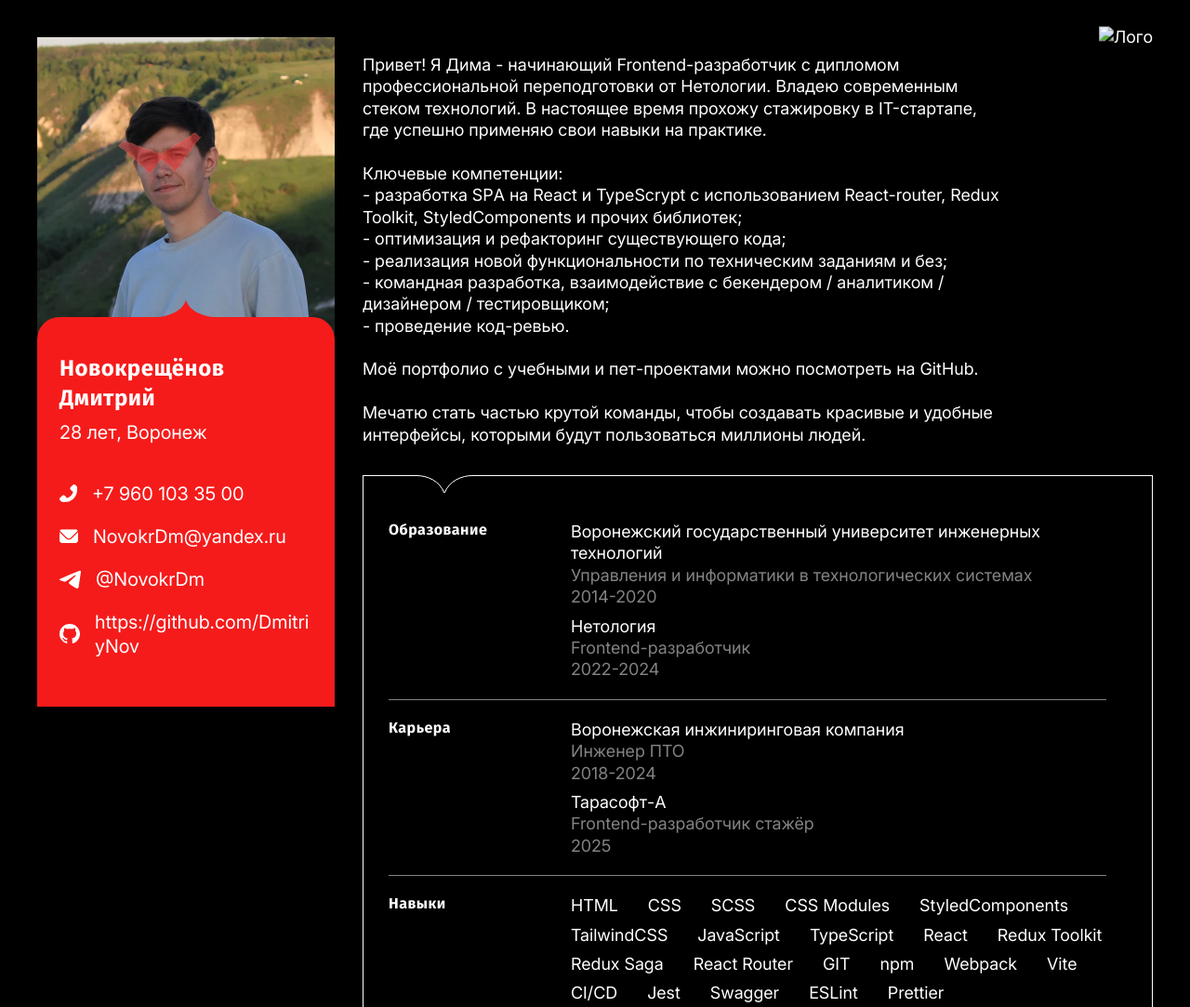
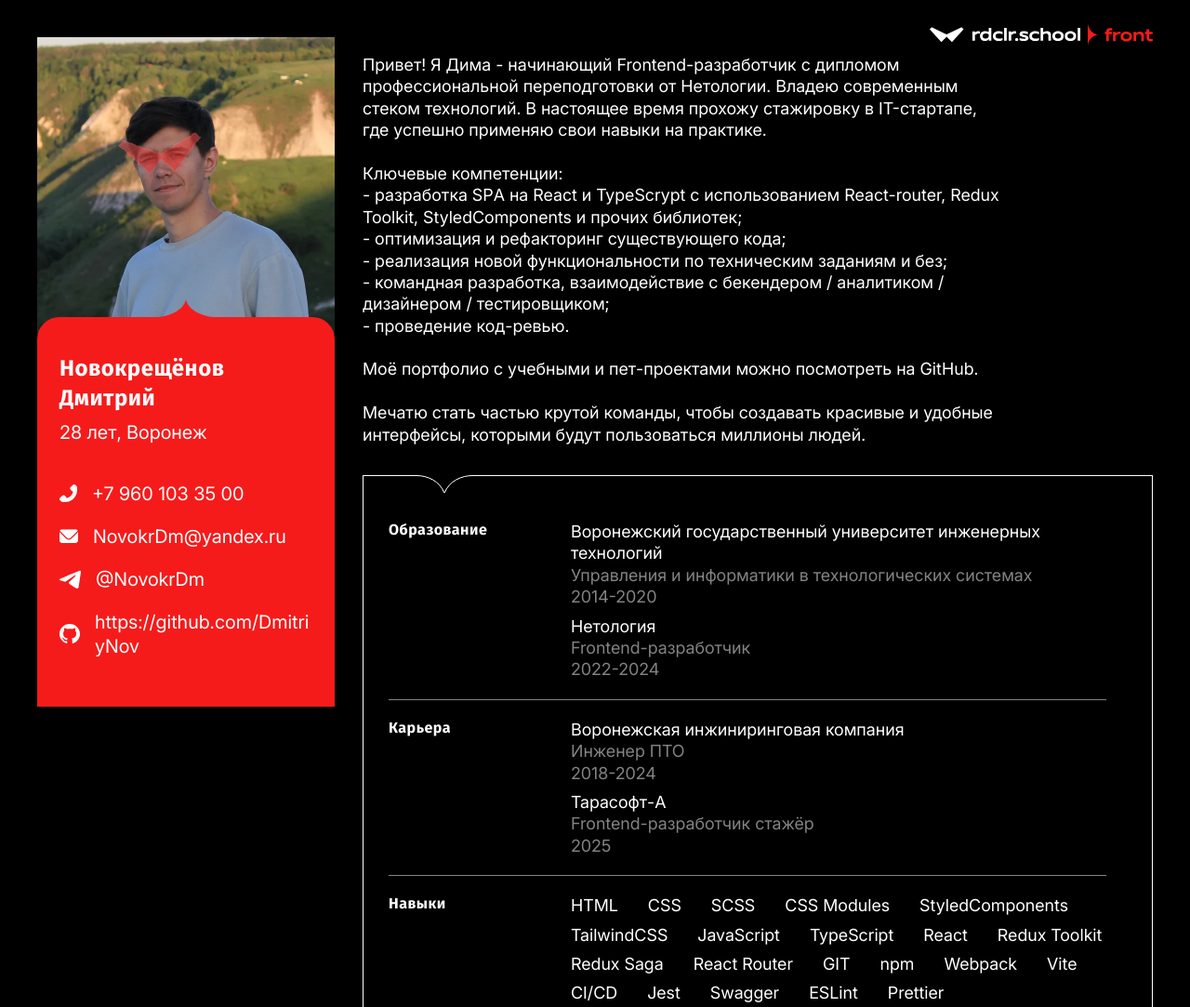
Before and after one commit to DmitriyNov/cover_letter, a plain HTML site: page index.html in a window 1280 px wide. Shown: the top 1083 px of the page at 93% size. Drawn offline with Linux system fonts and the light colour scheme.

Commit message:
deploy: cafc8ad93b76c348215734051cd15574afb9c9ab

```diff
--- a/index.html
+++ b/index.html
@@ -16,7 +16,7 @@
     <div class="app__container">
       <div class="app">
         <div class="logo__container">
-          <img src="/src/assets/images/Logo.png" alt="Лого">
+          <img src="/cover_letter/assets/Logo-Bez7zPPT.svg" alt="Лого">
         </div>
 
         <div class="contacts__container">
```
Also changed, not shown: assets/Logo-Bez7zPPT.svg (added).
